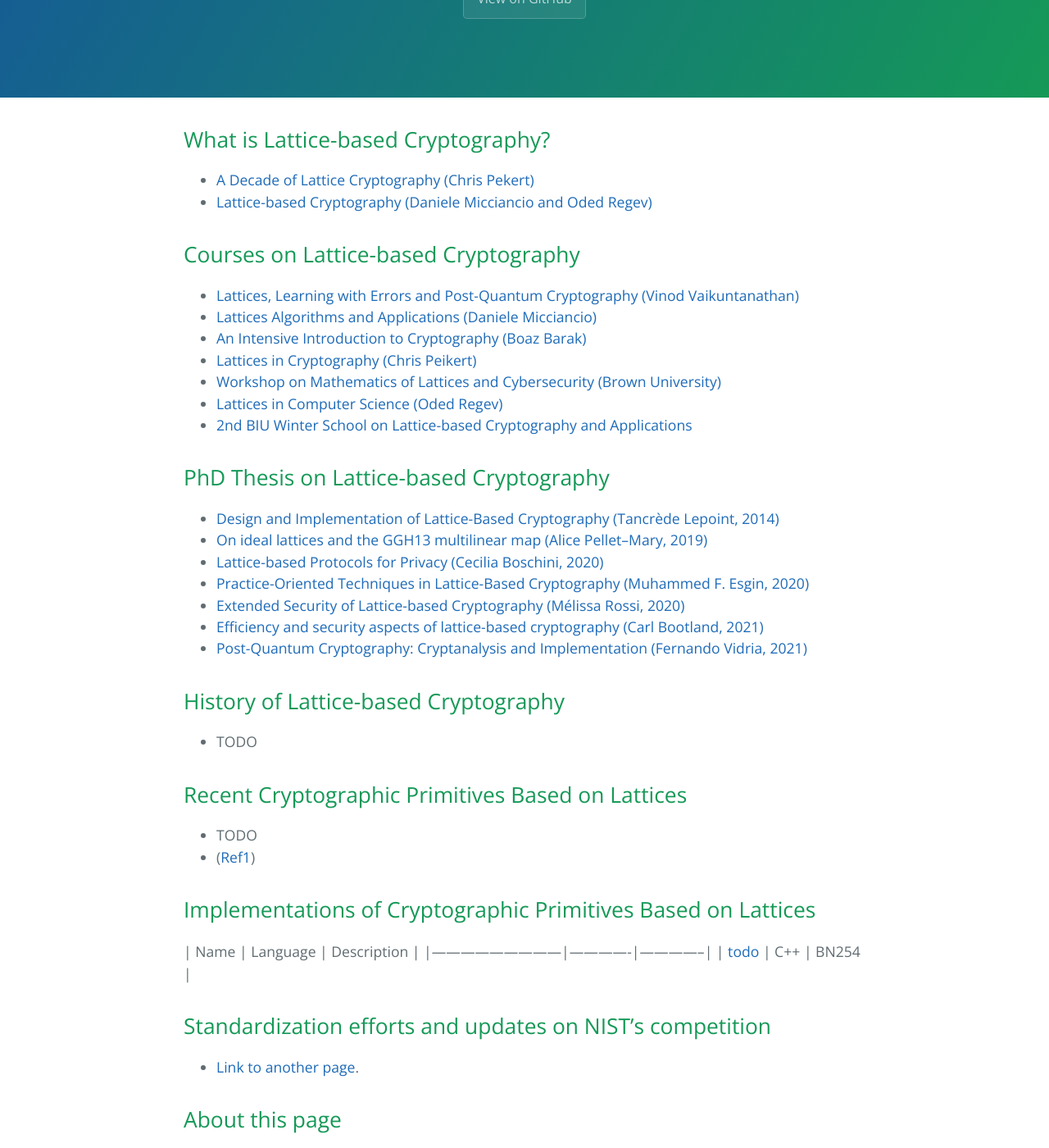
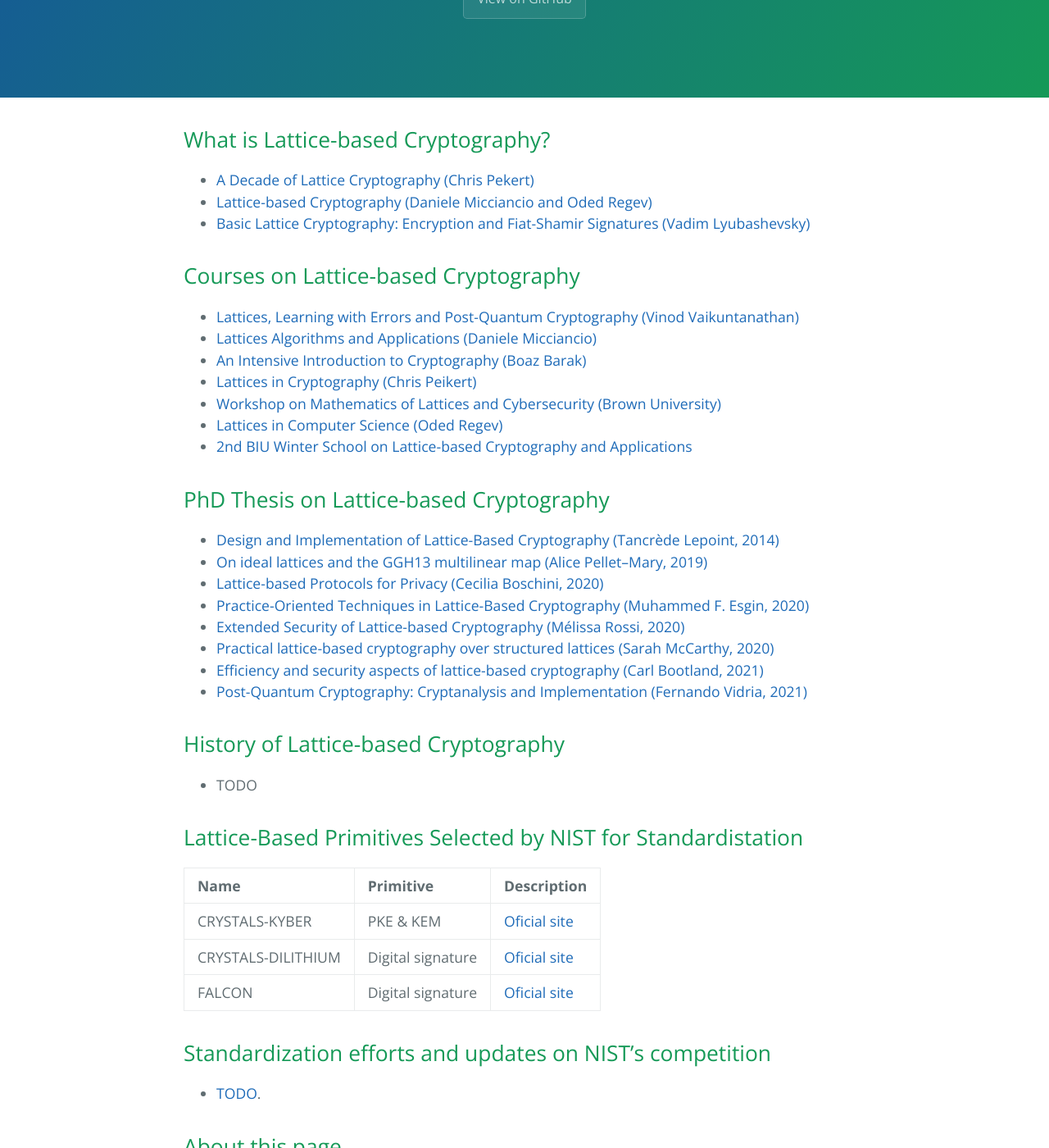
Before and after one commit to octaviopk9/lattice-based-cryptography, a Jekyll site: the page built from index.md, in a window 1280 px wide and 1400 px high, scrolled down 264 px. Shown: the whole window at 82% size. Built offline with Jekyll 4.4.1, drawn with Linux system fonts in a browser that asks for light colours; our own code applies the rules of GitHub Pages for plain Markdown files.

Commit message:
updated refs

```diff
--- a/index.md
+++ b/index.md
@@ -5,6 +5,7 @@ layout: default
 ## What is Lattice-based Cryptography?
 - [A Decade of Lattice Cryptography (Chris Pekert)](https://eprint.iacr.org/2015/939.pdf)
 - [Lattice-based Cryptography (Daniele Micciancio and Oded Regev)](https://cims.nyu.edu/~regev/papers/pqc.pdf)
+- [Basic Lattice Cryptography: Encryption and Fiat-Shamir Signatures (Vadim Lyubashevsky)](https://drive.google.com/file/d/1JTdW5ryznp-dUBBjN12QbvWz9R41NDGU/view?usp=sharing)
 
 ## Courses on Lattice-based Cryptography
 - [Lattices, Learning with Errors and Post-Quantum Cryptography (Vinod Vaikuntanathan)](http://people.csail.mit.edu/vinodv/CS294/)
@@ -21,29 +22,34 @@ layout: default
 - [Lattice-based Protocols for Privacy (Cecilia Boschini, 2020)](https://doc.rero.ch/record/328567/files/2020INFO002.pdf)
 - [Practice-Oriented Techniques in Lattice-Based Cryptography (Muhammed F. Esgin, 2020)](https://bridges.monash.edu/articles/thesis/Practice-Oriented_Techniques_in_Lattice-Based_Cryptography/12279728)
 - [Extended Security of Lattice-based Cryptography (Mélissa Rossi, 2020)](https://www.di.ens.fr/~mrossi/docs/thesis.pdf)
+- [Practical lattice-based cryptography over structured lattices (Sarah McCarthy, 2020)](https://pureadmin.qub.ac.uk/ws/portalfiles/portal/211831925/thesis.pdf)
 - [Efficiency and security aspects of lattice-based cryptography (Carl Bootland, 2021)](https://www.esat.kuleuven.be/cosic/publications/thesis-399.pdf)
 - [Post-Quantum Cryptography: Cryptanalysis and Implementation (Fernando Vidria, 2021)](https://fundamental.domains/2021virdiafphd.pdf)
 
 ## History of Lattice-based Cryptography
 - TODO
 
-## Recent Cryptographic Primitives Based on Lattices
-- TODO
-- ([Ref1])
+## Lattice-Based Primitives Selected by NIST for Standardistation
 
-[Ref1]: https://ref1.com
+| Name | Primitive | Description |
+| :----------- | :------- | :------- |
+| CRYSTALS-KYBER     | PKE & KEM         | [Oficial site](https://pq-crystals.org/)|
+| CRYSTALS-DILITHIUM | Digital signature | [Oficial site](https://pq-crystals.org/dilithium/index.shtml)|
+| FALCON             | Digital signature | [Oficial site](https://falcon-sign.info/) |
 
+## Standardization efforts and updates on NIST's competition
 
+- [TODO](./another-page.html).
+
+<!--
 ## Implementations of Cryptographic Primitives Based on Lattices
 | Name                      | Language    | Description  |
 |---------------------------|-------------|--------------|
-| [todo]                    | C++         | BN254        |
+| [todo]                    | todo         | todo        |
 
 [todo]: https://github.com/todo
+-->
 
-## Standardization efforts and updates on NIST's competition
-
-- [Link to another page](./another-page.html).
 
 ## About this page
 
```
